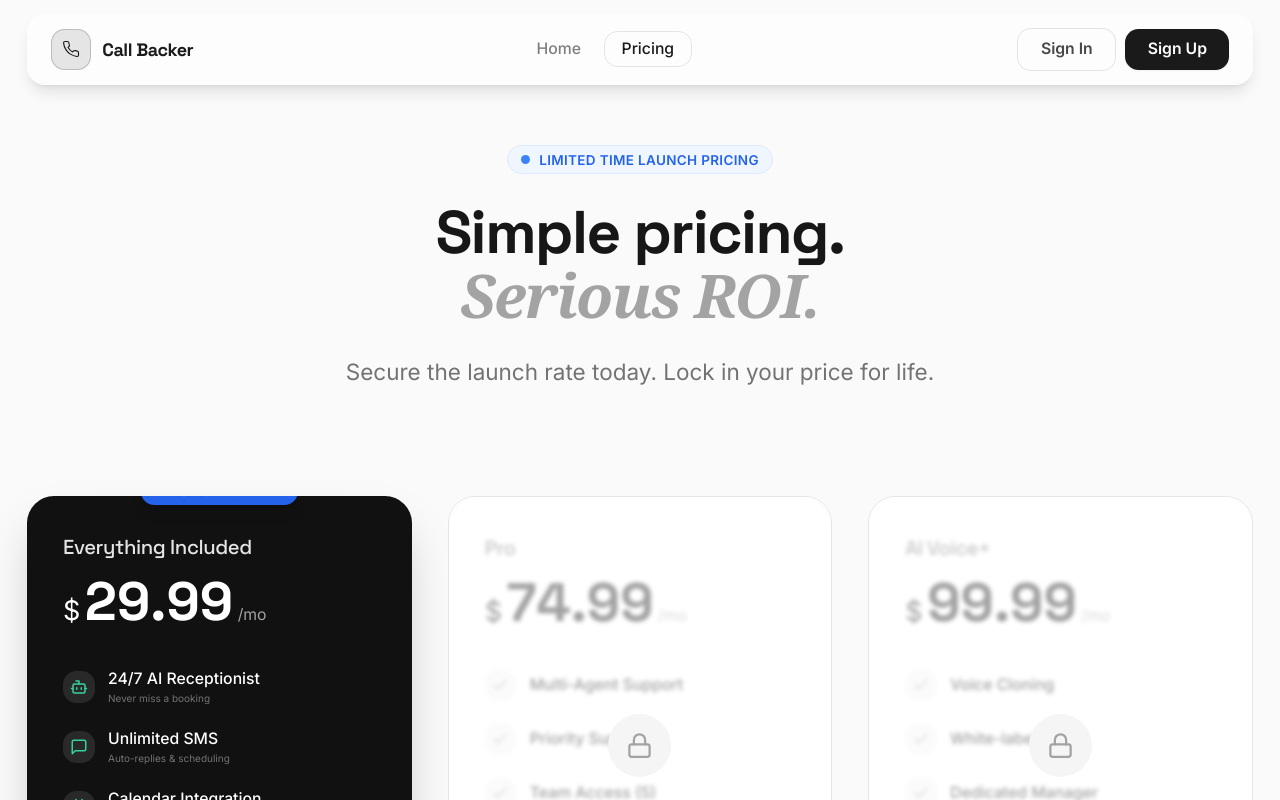
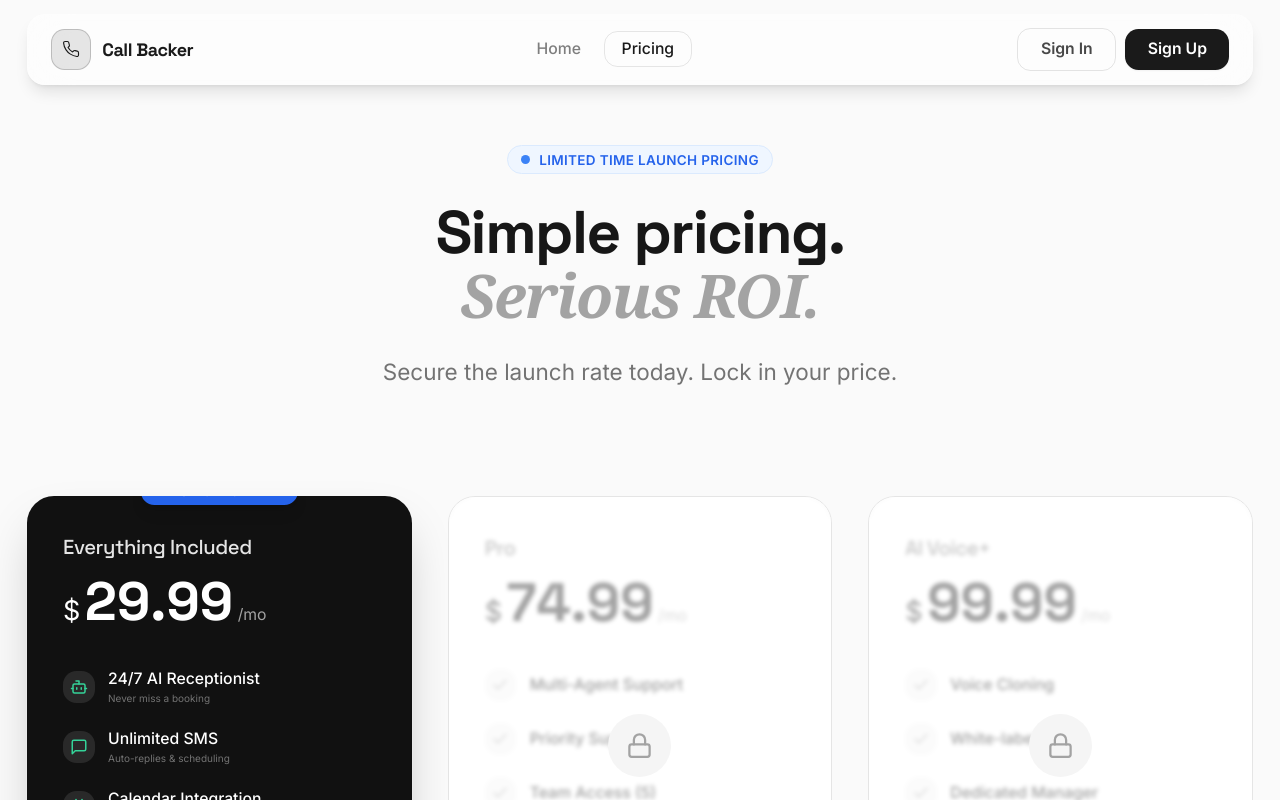
Before and after one commit to OwenGarabedian/Call-Backer, a React (Vite) app: page /Pricing in a window 1280 px wide. Shown: the top 800 px of the page. Built offline with nearby package versions, Linux system fonts and the light colour scheme; the HTML template or start-up script is replaced by a standard one.

Commit message:
Removed life part

```diff
--- a/src/components/Pricing.tsx
+++ b/src/components/Pricing.tsx
@@ -182,7 +182,7 @@ export const Pricing = () => {
           <span className="text-neutral-400 font-serif italic">Serious ROI.</span>
         </h1>
         <p className="text-xl text-neutral-500 max-w-2xl mx-auto">
-          Secure the launch rate today. Lock in your price for life.
+          Secure the launch rate today. Lock in your price.
         </p>
       </div>
 
```
